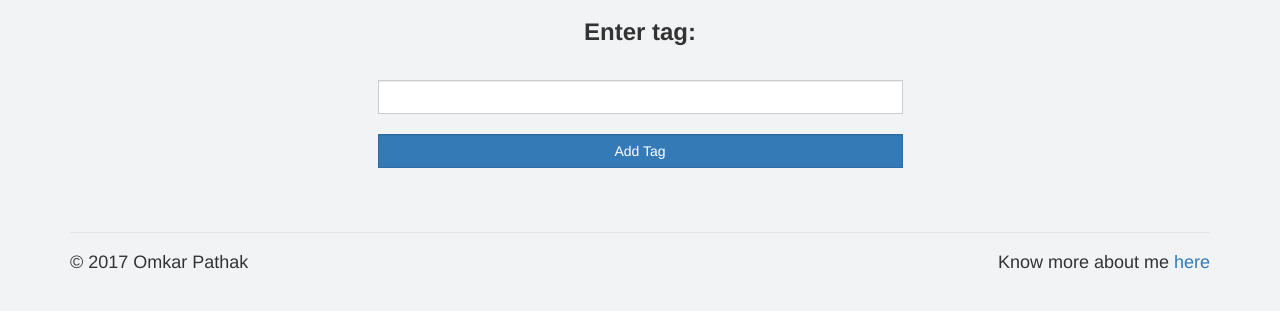
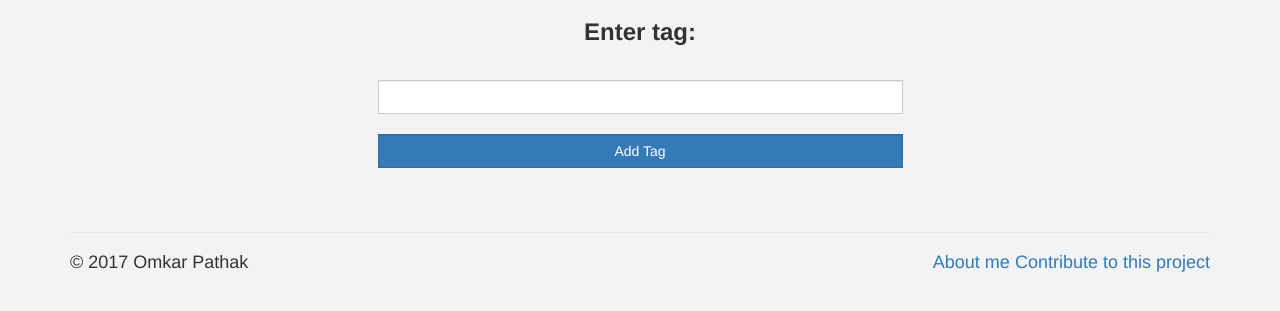
Before and after one commit to OmkarPathak/A-Simple-Note-Taking-Web-App, a Flask app: page /tags/add/ in a window 1280 px wide. Shown: the part 65-376 px from the top of the page. Run offline with Flask 2, Linux system fonts and the light colour scheme; a user stored in the database is signed in; some libraries are stand-ins or nearby versions.

Commit message:
Added Contribution link

```diff
--- a/templates/index.html
+++ b/templates/index.html
@@ -85,7 +85,10 @@
             <legend></legend>
             <h4>
                 <p>&copy; 2017 Omkar Pathak<p>
-                <p class="pull-right">Know more about me <a href="http://www.omkarpathak.in">here</a></p>
+                <p class="pull-right">
+                    <a href="http://www.omkarpathak.in">About me</a>
+                    <a href="https://github.com/OmkarPathak/A-Simple-Note-Taking-Web-App">Contribute to this project</a>
+                </p>
             </h4>
         </div>
     </body>
```
